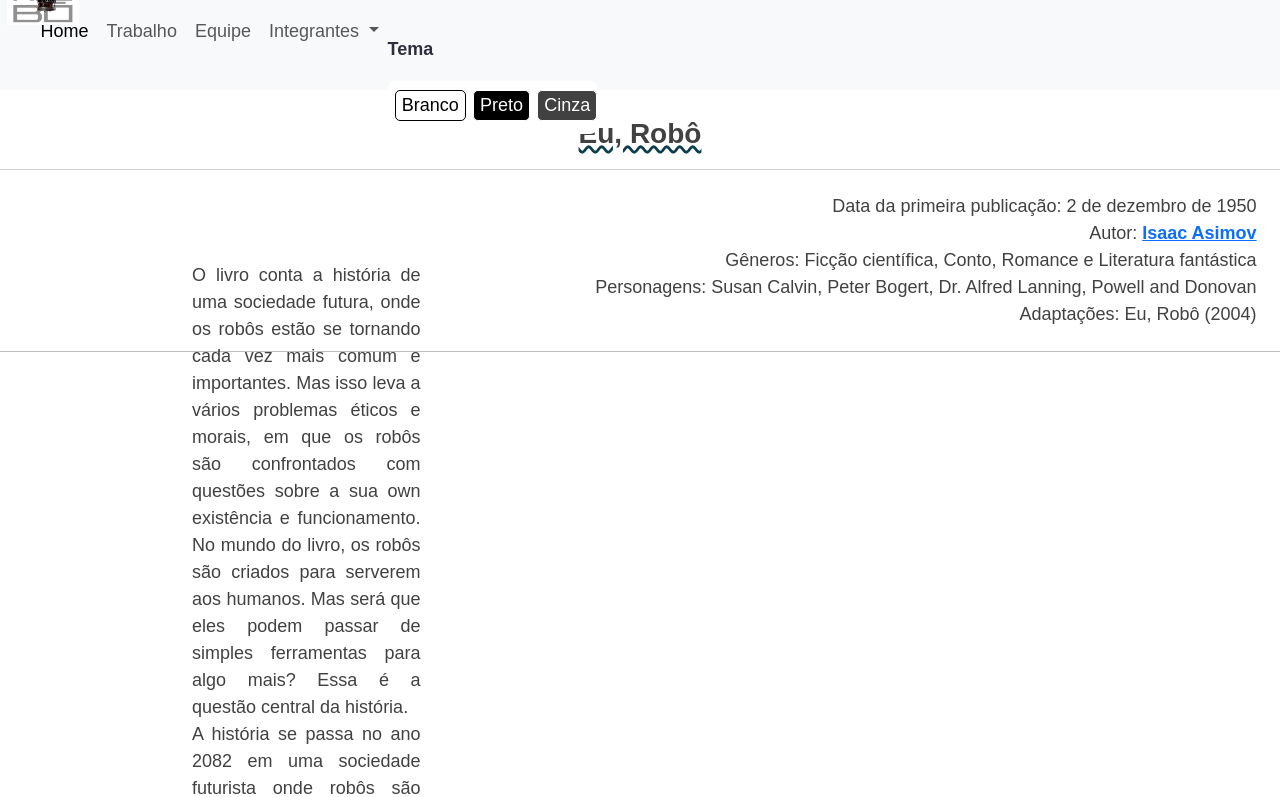
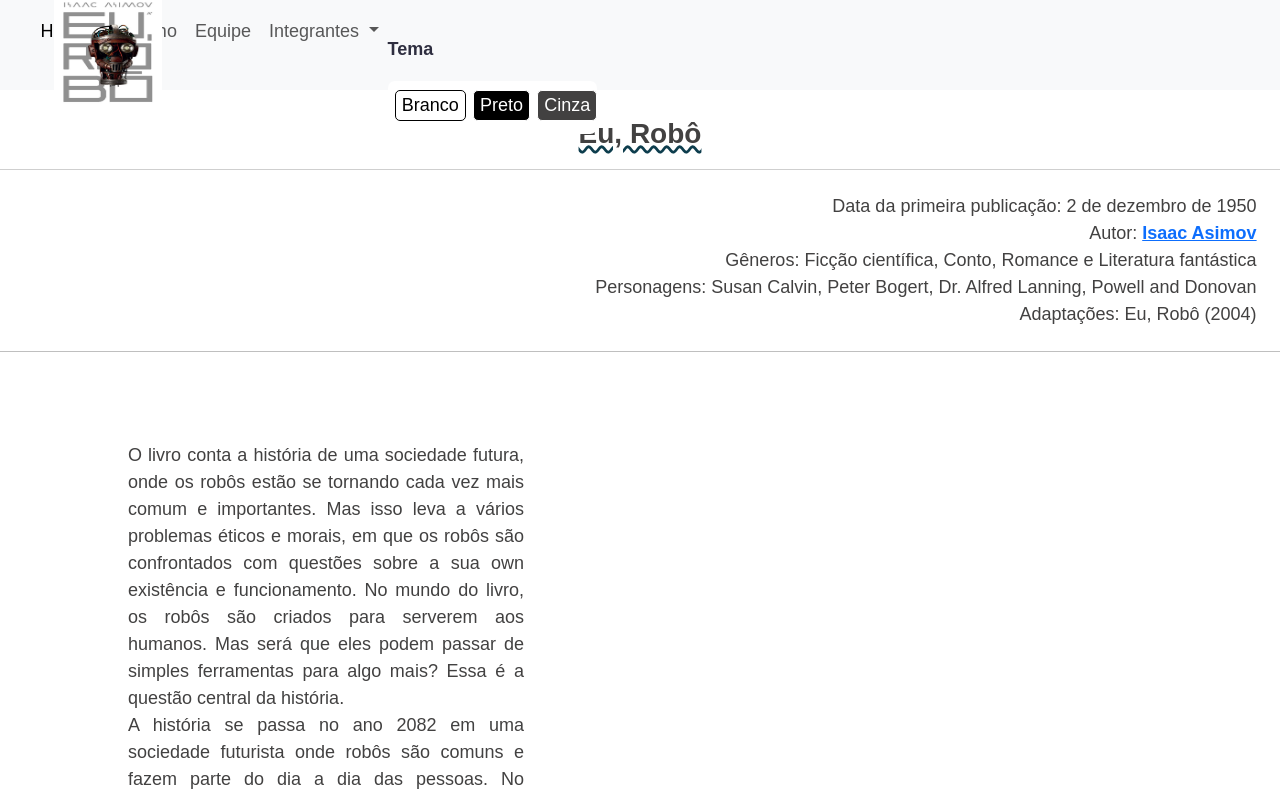
Before and after one commit to meAllanGarcia/ManoelWork, a plain HTML site: page Trabalho - Manoel/index.html in a window 1280 px wide. Shown: the top 797 px of the page. Drawn offline with nearby package versions, Linux system fonts and the light colour scheme.

Commit message:
Arquivos necessários.
Arquivos necessários para o funcionamento da página web.

Signed-off-by: Allan Gabriel <150678183+meAllanGarcia@users.noreply.github.com>

```diff
--- a/Trabalho - Manoel/index.html
+++ b/Trabalho - Manoel/index.html
@@ -9,6 +9,7 @@
     <link rel="stylesheet" href="style.css">
   </head>
   <body>
+    <!-- Início do site -->
     <!-- Cabeçalho -->
     <header>
       <!-- Começo da navbar -->
@@ -29,11 +30,13 @@
                   <li class="nav-item">
                     <a class="nav-link" href="equipe.html">Equipe</a>
                   </li>
+
+                  <!-- Início da aba de integrantes -->
                   <li class="nav-item dropdown">
                     <a class="nav-link dropdown-toggle" href="#" role="button" data-bs-toggle="dropdown" aria-expanded="false">
                     Integrantes
                     </a>
-                    <ul class="dropdown-menu">
+                    <ul class="dropdown-menu" id="dropdown-menu_inte">
                       <li>
                         <a class="dropdown-item" href="https://instagram.com/me__allangabriel?igshid=MzMyNGUyNmU2YQ==" target="_blank" rel="external">
                             <img src="imagens/instagram.jpg" alt="Ícone do Instagram." width="20px" height="20px" class="insta_image">
@@ -65,6 +68,9 @@
                         </a>
                       </li>
                     </ul>
+                    <!-- Fim da aba de integrantes -->
+
+                    <!-- Início da troca de temas -->
                     <li class="nav-item dropdown">
                       <p id="temaChange">
                         <strong id="margin-sup_tema" id="strong_temachanger">
@@ -88,6 +94,7 @@
                           </strong>
                         </li>
                       </ul>
+                      <!-- Fim troca de temas -->
                 </ul>
               </div>
             </div>
@@ -98,9 +105,12 @@
 
     <!-- Conteúdo principal -->
     <main>
+        <!-- Abretura da div de conteúdo -->
         <div id="content">
           <h1 id="title">Eu, Robô</h1>
           <hr>
+
+          <!-- Início da div rodapé -->
           <div id="rodape">
             <p id="sobre">
               Data da primeira publicação: 2 de dezembro de 1950 <br>
@@ -110,19 +120,28 @@
               Adaptações: Eu, Robô (2004) <br>
             </p>
           </div>
+          <!-- Fim do div -->
+
+          <!-- Linha separatória -->
           <hr id="separa">
+
+          <!-- Imagem da capa do livro -->
           <img src="imagens/capa-livro.jpeg" alt="Imagem da capa do livro 'Eu, Robô'." id="capa-livro" draggable="false">
 
+          <!-- Div caixa de texto -->
           <div class="texto">
              <p id="hist">
                 O livro conta a história de uma sociedade futura, onde os robôs estão se tornando cada vez mais comum e importantes. Mas isso leva a vários problemas éticos e morais, em que os robôs são confrontados com questões sobre a sua own existência e funcionamento. No mundo do livro, os robôs são criados para serverem aos humanos. Mas será que eles podem passar de simples ferramentas para algo mais? Essa é a questão central da história.
                 <br>
                 A história se passa no ano 2082 em uma sociedade futurista onde robôs são comuns e fazem parte do dia a dia das pessoas. No processo de desenvolvimento da robótica, porém, surgem várias questões éticas e morais sobre a relação entre robôs e humanos. O livro acompanha as aventuras de Elijah Baley, um detetive da polícia de Nova York que tenta resolver o mistério de um assassinato que envolve um robô.
              </p>
-            </div>
+          </div>
+          <!-- Fim do Div -->
 
         </div>
+        <!-- Fechamento da Div de conteúdo -->
     </main>
+    <!-- Fim do Main -->
 
     <!-- Rodapé -->
     <footer>
--- a/Trabalho - Manoel/style.css
+++ b/Trabalho - Manoel/style.css
@@ -103,11 +103,11 @@ main #content #capa-livro {
     display: flex;
     justify-content: left;
     text-align: left;
-    width: 4rem;
-    height: 4rem;
+    width: 6rem;
+    height: 6rem;
     position: relative;
-    left: 0.39rem;
-    top: -23.2rem;
+    left: 3rem;
+    top: -20.7rem;
 }
 
 main #content .texto {
@@ -116,8 +116,9 @@ main #content .texto {
 
 main #content .texto {
     text-align: justify;
-    width: 12.7rem;
-    margin-left: 15%;
+    width: 22rem;
+    margin-top: -2rem;
+    margin-left: 10%;
 }
 
 #separa {
@@ -144,3 +145,7 @@ main #content .texto {
     color: #2e2e3f;
     margin-top: 1.5rem;
 }
+
+#dropdown-menu_inte {
+    width: 10rem;
+}
```
